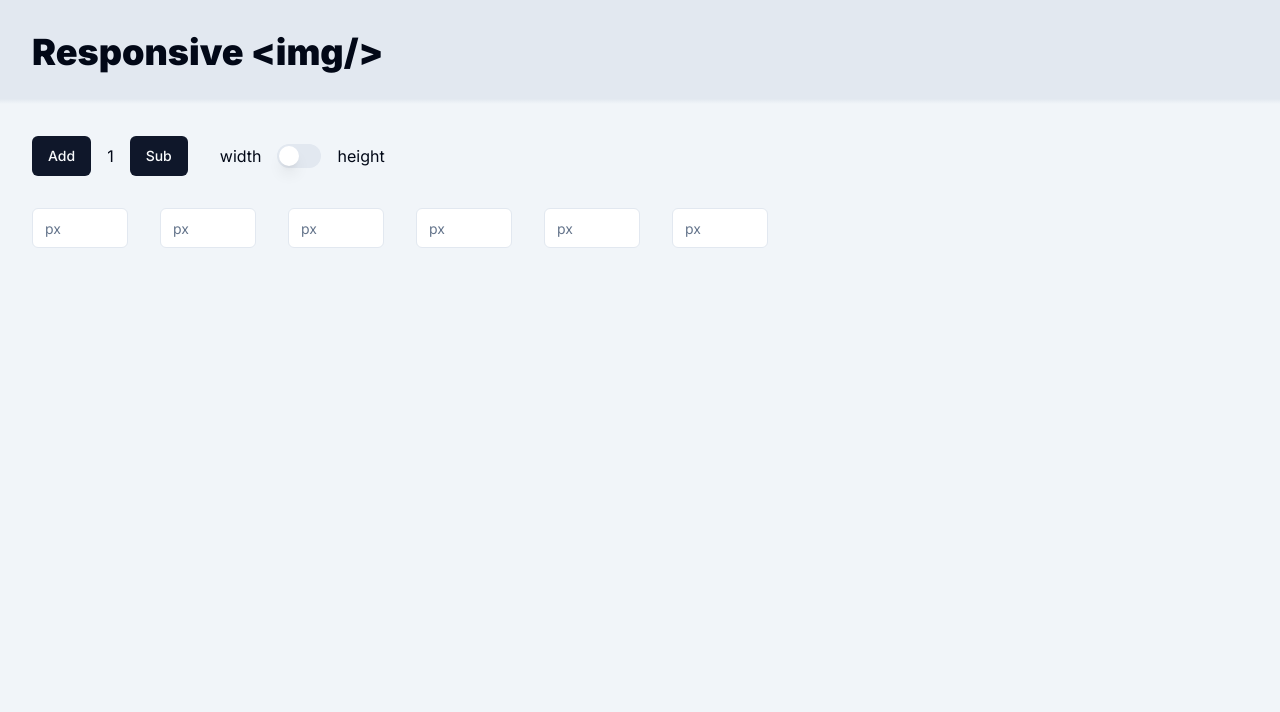
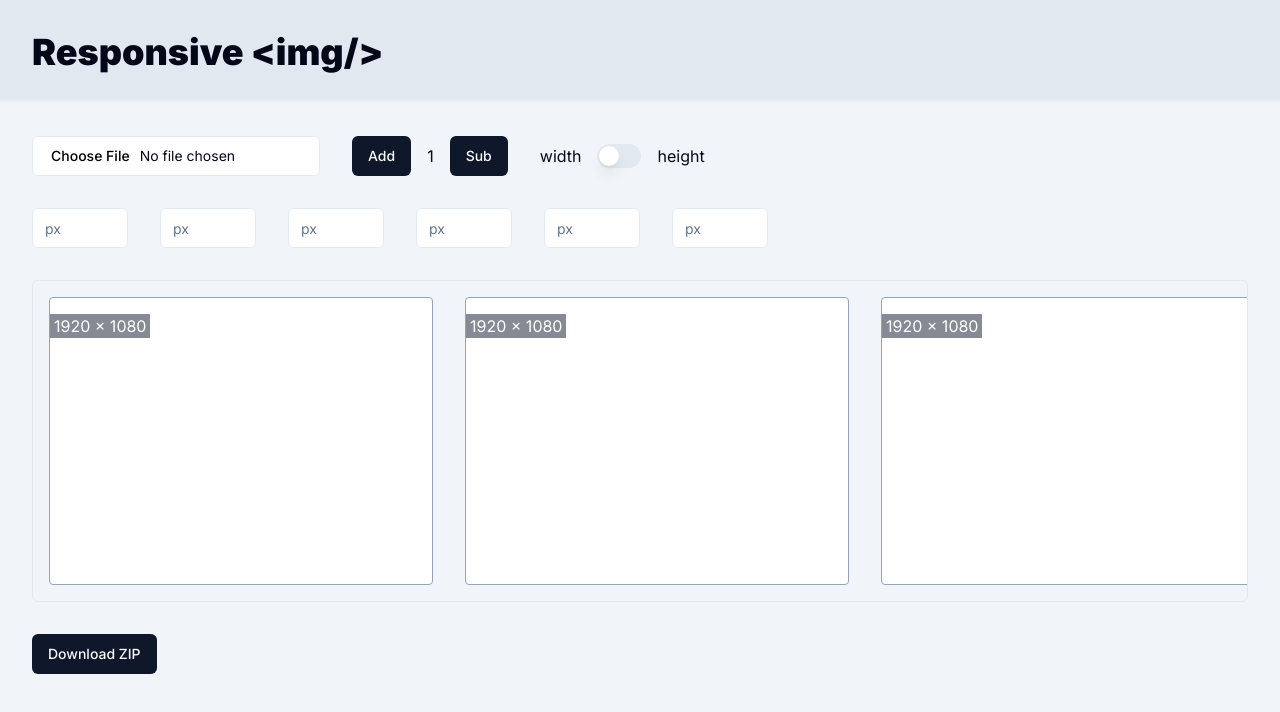
Before and after one commit to Amlac-Eniotna/responsive_img, a Next.js app: page / in a window 1280 px wide. Shown: the top 712 px of the page. Built offline with nearby package versions, Linux system fonts and the light colour scheme.

Commit message:
maquette

```diff
--- a/app/page.tsx
+++ b/app/page.tsx
@@ -1,5 +1,7 @@
 import { Input } from "@/components/ui/input";
 import { Options } from "./ui/options";
+import { ScrollArea, ScrollBar } from "@/components/ui/scroll-area";
+import { Button } from "@/components/ui/button";
 
 export default function Home() {
   return (
@@ -7,7 +9,7 @@
       <section id="option" className="flex items-center gap-8">
         <Options />
       </section>
-      <section id="size" className="flex items-center gap-8">
+      <section id="size" className="flex flex-wrap items-center gap-8">
         <Input
           type="number"
           placeholder="px"
@@ -51,8 +53,41 @@
           max={4999}
         ></Input>
       </section>
-      <section id="canvas"></section>
-      <section id="download"></section>
+      <section id="canvas">
+        <ScrollArea className="whitespace-nowrap rounded-md border">
+          <div className="flex w-max items-center gap-8 p-4">
+            <div className="relative h-72 w-96 rounded border border-slate-400 bg-white">
+              <p className="absolute mt-4 bg-slate-900/50 px-1 text-white">
+                1920 x 1080
+              </p>
+            </div>
+            <div className="relative h-72 w-96 rounded border border-slate-400 bg-white">
+              <p className="absolute mt-4 bg-slate-900/50 px-1 text-white">
+                1920 x 1080
+              </p>
+            </div>
+            <div className="relative h-72 w-96 rounded border border-slate-400 bg-white">
+              <p className="absolute mt-4 bg-slate-900/50 px-1 text-white">
+                1920 x 1080
+              </p>
+            </div>
+            <div className="relative h-72 w-96 rounded border border-slate-400 bg-white">
+              <p className="absolute mt-4 bg-slate-900/50 px-1 text-white">
+                1920 x 1080
+              </p>
+            </div>
+            <div className="relative h-72 w-96 rounded border border-slate-400 bg-white">
+              <p className="absolute mt-4 bg-slate-900/50 px-1 text-white">
+                1920 x 1080
+              </p>
+            </div>
+          </div>
+          <ScrollBar orientation="horizontal" />
+        </ScrollArea>
+      </section>
+      <section id="download">
+        <Button>Download ZIP</Button>
+      </section>
     </main>
   );
 }
--- a/app/ui/options.tsx
+++ b/app/ui/options.tsx
@@ -1,6 +1,7 @@
 "use client";
 
 import { Button } from "@/components/ui/button";
+import { Input } from "@/components/ui/input";
 import { Switch } from "@/components/ui/switch";
 import { useState } from "react";
 
@@ -16,6 +17,13 @@
 
   return (
     <>
+      <Input
+        type="file"
+        placeholder="px"
+        className="max-w-72"
+        min={1}
+        max={4999}
+      ></Input>
       <div className="flex items-center gap-4">
         <Button onClick={() => handleClick("Add")}>Add</Button>
         <p>{number}</p>
--- /dev/null
+++ b/components/ui/scroll-area.tsx
@@ -0,0 +1,48 @@
+"use client"
+
+import * as React from "react"
+import * as ScrollAreaPrimitive from "@radix-ui/react-scroll-area"
+
+import { cn } from "@/lib/utils"
+
+const ScrollArea = React.forwardRef<
+  React.ElementRef<typeof ScrollAreaPrimitive.Root>,
+  React.ComponentPropsWithoutRef<typeof ScrollAreaPrimitive.Root>
+>(({ className, children, ...props }, ref) => (
+  <ScrollAreaPrimitive.Root
+    ref={ref}
+    className={cn("relative overflow-hidden", className)}
+    {...props}
+  >
+    <ScrollAreaPrimitive.Viewport className="h-full w-full rounded-[inherit]">
+      {children}
+    </ScrollAreaPrimitive.Viewport>
+    <ScrollBar />
+    <ScrollAreaPrimitive.Corner />
+  </ScrollAreaPrimitive.Root>
+))
+ScrollArea.displayName = ScrollAreaPrimitive.Root.displayName
+
+const ScrollBar = React.forwardRef<
+  React.ElementRef<typeof ScrollAreaPrimitive.ScrollAreaScrollbar>,
+  React.ComponentPropsWithoutRef<typeof ScrollAreaPrimitive.ScrollAreaScrollbar>
+>(({ className, orientation = "vertical", ...props }, ref) => (
+  <ScrollAreaPrimitive.ScrollAreaScrollbar
+    ref={ref}
+    orientation={orientation}
+    className={cn(
+      "flex touch-none select-none transition-colors",
+      orientation === "vertical" &&
+        "h-full w-2.5 border-l border-l-transparent p-[1px]",
+      orientation === "horizontal" &&
+        "h-2.5 flex-col border-t border-t-transparent p-[1px]",
+      className
+    )}
+    {...props}
+  >
+    <ScrollAreaPrimitive.ScrollAreaThumb className="relative flex-1 rounded-full bg-border" />
+  </ScrollAreaPrimitive.ScrollAreaScrollbar>
+))
+ScrollBar.displayName = ScrollAreaPrimitive.ScrollAreaScrollbar.displayName
+
+export { ScrollArea, ScrollBar }
--- a/package.json
+++ b/package.json
@@ -9,6 +9,7 @@
     "lint": "next lint"
   },
   "dependencies": {
+    "@radix-ui/react-scroll-area": "^1.0.5",
     "@radix-ui/react-slot": "^1.0.2",
     "@radix-ui/react-switch": "^1.0.3",
     "@reduxjs/toolkit": "^2.2.5",
```
Also changed, not shown: 1 other file (tests, documents, lock files or other folders).
